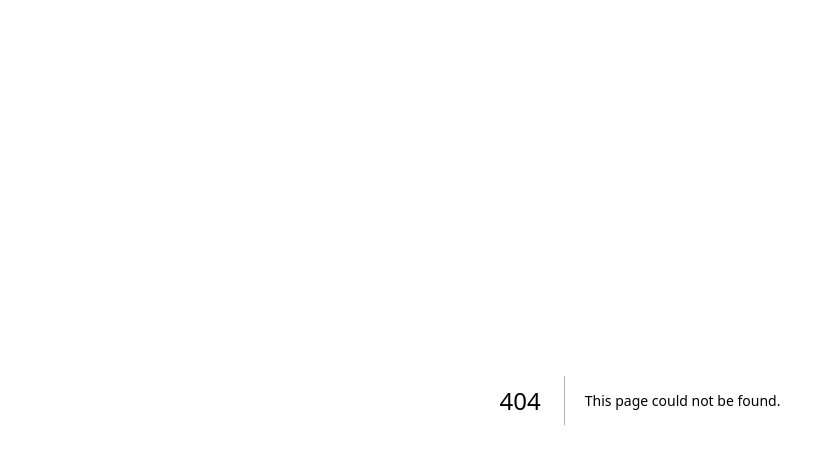
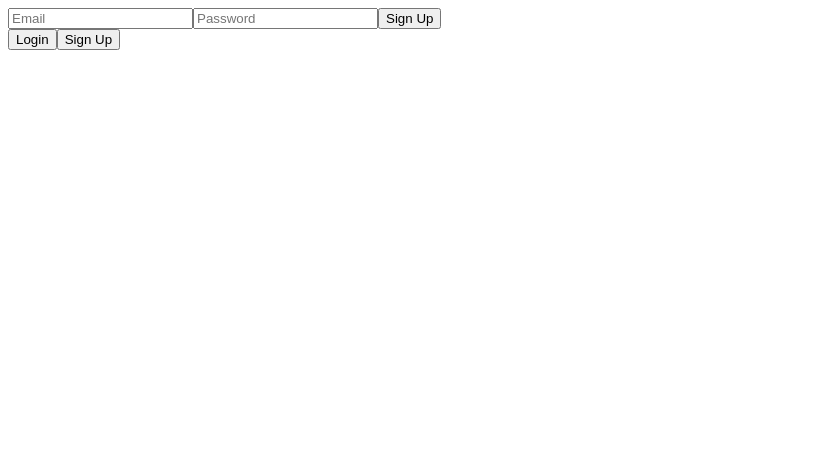
Before and after one commit to tripurashree/Inventory-Management, a Next.js app: page /signup in a window 1280 px wide. Before the commit this address had no page. Shown: the top 464 px of the page, without its empty margins (0-835 px from the left). Built offline with nearby package versions, Linux system fonts and the light colour scheme.

Commit message:
multiple user authentication configured using firebase

```diff
--- /dev/null
+++ b/app/components/Auth.js
@@ -0,0 +1,63 @@
+import { useState } from 'react'
+import { auth } from '@/firebase'
+import { signInWithEmailAndPassword, createUserWithEmailAndPassword } from 'firebase/auth'
+import { useRouter } from 'next/router'
+
+export default function Auth({ type }) {
+  const [email, setEmail] = useState('')
+  const [password, setPassword] = useState('')
+  const [authType, setAuthType] = useState(type)
+  const [loading, setLoading] = useState(false)
+  const [error, setError] = useState(null)
+  const router = useRouter()
+
+  const handleSubmit = async (e) => {
+    e.preventDefault()
+    setLoading(true)
+    setError(null)
+    try {
+      if (authType === 'login') {
+        await signInWithEmailAndPassword(auth, email, password)
+      } else {
+        await createUserWithEmailAndPassword(auth, email, password)
+      }
+      router.push('/')
+    } catch (error) {
+      console.error('Error during authentication', error.message) // Log detailed error
+      setError(error.message)
+    } finally {
+      setLoading(false)
+    }
+  }
+
+  return (
+    <div>
+      <form onSubmit={handleSubmit}>
+        <input
+          type="email"
+          value={email}
+          onChange={(e) => setEmail(e.target.value)}
+          placeholder="Email"
+          required
+          disabled={loading}
+        />
+        <input
+          type="password"
+          value={password}
+          onChange={(e) => setPassword(e.target.value)}
+          placeholder="Password"
+          required
+          disabled={loading}
+        />
+        <button type="submit" disabled={loading}>
+          {loading ? 'Loading...' : authType === 'login' ? 'Login' : 'Sign Up'}
+        </button>
+        {error && <p style={{ color: 'red' }}>{error}</p>}
+      </form>
+      <div>
+        <button onClick={() => setAuthType('login')}>Login</button>
+        <button onClick={() => setAuthType('signup')}>Sign Up</button>
+      </div>
+    </div>
+  )
+}
--- a/app/globals.css
+++ b/app/globals.css
@@ -105,3 +105,39 @@ a {
     color-scheme: dark;
   }
 }
+form {
+  max-width: 400px;
+  margin: auto;
+  padding: 2rem;
+  border: 1px solid #ccc;
+  border-radius: 8px;
+  box-shadow: 0 2px 10px rgba(0, 0, 0, 0.1);
+}
+
+input {
+  width: 100%;
+  padding: 12px;
+  margin-bottom: 1rem;
+  border: 1px solid #ccc;
+  border-radius: 4px;
+}
+
+button {
+  width: 100%;
+  padding: 12px;
+  background-color: #007bff;
+  color: white;
+  border: none;
+  border-radius: 4px;
+  cursor: pointer;
+}
+
+button:disabled {
+  background-color: #ccc;
+  cursor: not-allowed;
+}
+
+p {
+  text-align: center;
+  color: red;
+}
--- a/package.json
+++ b/package.json
@@ -16,7 +16,8 @@
     "firebase": "^10.12.5",
     "next": "14.2.5",
     "react": "^18",
-    "react-dom": "^18"
+    "react-dom": "^18",
+    "react-firebase-hooks": "^5.1.1"
   },
   "devDependencies": {
     "@types/node": "^20",
--- /dev/null
+++ b/pages/login.js
@@ -0,0 +1,6 @@
+// pages/login.js
+import Auth from '@/App/components/Auth'
+
+export default function Login() {
+  return <Auth type="login" />
+}
--- /dev/null
+++ b/pages/signup.js
@@ -0,0 +1,6 @@
+// pages/signup.js
+import Auth from '@/App/components/Auth'
+
+export default function Signup() {
+  return <Auth type="signup" />
+}
```
Also changed, not shown: pages/index.js (renamed from app/page.js, +46 -9 lines), 2 other files (tests, documents, lock files or other folders).
